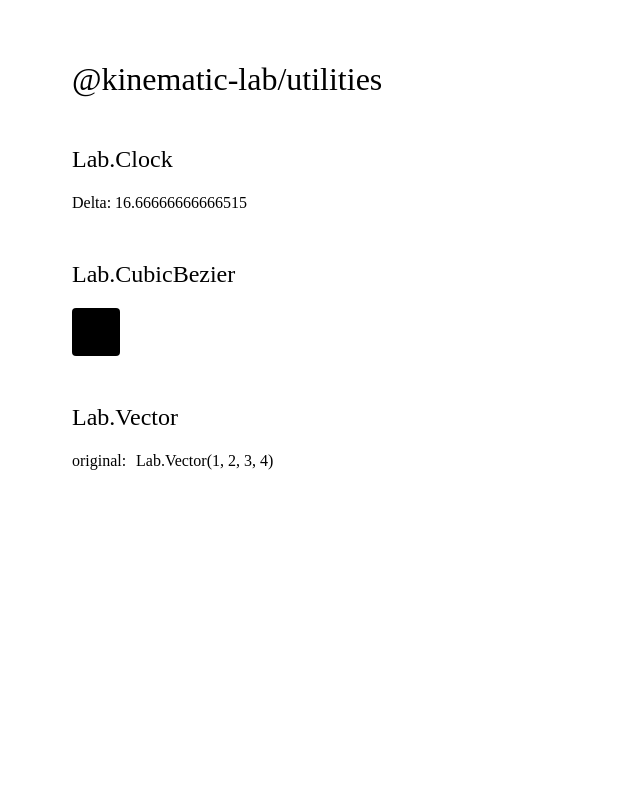
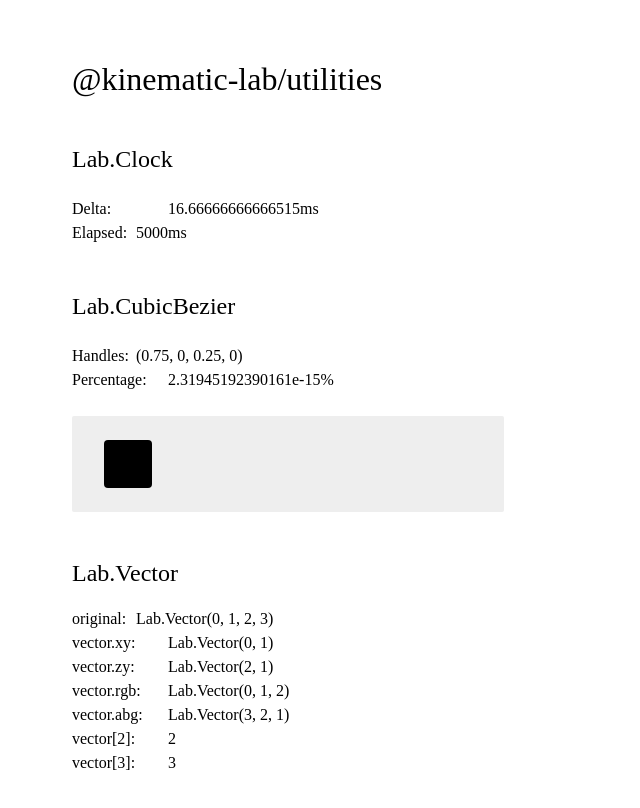
Before and after one commit to kinematic-lab/kinematic-lab, a Nuxt app in the folder apps/dev/: page /utilities in a window 1280 px wide. Shown: the top 808 px of the page, without its empty margins (0-640 px from the left). Built offline with nearby package versions, Linux system fonts and the light colour scheme.

Commit message:
chore(`apps/dev`): added various test data

```diff
--- a/apps/dev/pages/utilities/index.vue
+++ b/apps/dev/pages/utilities/index.vue
@@ -4,21 +4,36 @@
 
 		<div id="lab-clock">
 			<h2>Lab.Clock</h2>
-			<pre v-text="`Delta: ${delta}`"></pre>
+			<div>
+				<pre v-text="`Delta: \t\t${delta}ms`"></pre>
+				<pre v-text="`Elapsed: \t${elapsed}ms`"></pre>
+			</div>
 		</div>
 
 		<div id="lab-cubic-bezier">
 			<h2>Lab.CubicBezier</h2>
-			<div :style="`--percentage: ${bezier(percentage)}`"></div>
+
+			<div>
+				<pre v-text="`Handles: \t(0.75, 0, 0.25, 0)`"></pre>
+				<pre
+					v-text="`Percentage: \t${bezier(percentage) * 100}%`"
+				></pre>
+			</div>
+
+			<div class="boxed">
+				<div :style="`--percentage: ${bezier(percentage)}`"></div>
+			</div>
 		</div>
 
 		<div id="lab-vector">
 			<h2>Lab.Vector</h2>
 			<pre v-text="`original: \t${vector}`"></pre>
-			<!-- <pre v-text="`vector.xy: \t(${vector.xy})`"></pre>
-			<pre v-text="`vector.zy: \t(${vector.zy})`"></pre>
-			<pre v-text="`vector.rgb: \t(${vector.rgb})`"></pre>
-			<pre v-text="`vector.abg: \t(${vector.abg})`"></pre> -->
+			<pre v-text="`vector.xy: \t${vector.xy}`"></pre>
+			<pre v-text="`vector.zy: \t${vector.zy}`"></pre>
+			<pre v-text="`vector.rgb: \t${vector.rgb}`"></pre>
+			<pre v-text="`vector.abg: \t${vector.abg}`"></pre>
+			<pre v-text="`vector[2]: \t${vector[2]}`"></pre>
+			<pre v-text="`vector[3]: \t${vector[3]}`"></pre>
 		</div>
 	</div>
 </template>
@@ -27,35 +42,59 @@
 import * as Lab from '@kinematic-lab/utilities';
 
 const clock = Lab.Clock();
-const bezier = Lab.CubicBezier(0.7, 0, 0.3, 1);
-const vector = Lab.Vector(1, 2, 3, 4);
+const bezier = Lab.CubicBezier(0.75, 0, 0.25, 1);
+const vector = Lab.Vector(0, 1, 2, 3);
 
 const delta = ref(0);
+const elapsed = ref(0);
 const percentage = ref(0);
 
 function update() {
 	window.requestAnimationFrame(update);
-	const elapsed = Math.round(clock.getElapsedTime());
+	delta.value = clock.getDelta();
+	elapsed.value = clock.getElapsedTime();
 
-	delta.value = clock.getDelta();
-	percentage.value = elapsed * 10 ** -3;
+	percentage.value = Math.round(elapsed.value) * 10 ** -3;
 	percentage.value = Math.abs((percentage.value % 2) - 1);
 }
 
-onMounted(() => update());
+onMounted(() => {
+	console.log(`${vector}`);
+	update();
+});
 </script>
 
 <style lang="postcss">
 .p-utilities > div:not(:first-child) {
 	margin-top: 48px;
+
+	& > div:not(:first-child) {
+		margin-top: 24px;
+	}
 }
 
-.p-utilities #lab-cubic-bezier > div {
-	width: 48px;
-	height: 48px;
-	border-radius: 4px;
-	background-color: #000;
-	transform: translate3d(calc(var(--percentage) * 256px), 0, 0)
-		rotate(calc(var(--percentage) * 90deg));
+.p-utilities pre {
+	line-height: 1.5;
+}
+
+.p-utilities #lab-cubic-bezier > .boxed {
+	margin-top: 24px;
+	padding: 24px 32px;
+	width: calc(320px + 48px);
+	border-radius: 2px;
+	background-color: #eee;
+
+	& > div {
+		width: 48px;
+		height: 48px;
+
+		--pm: max(min(calc(var(--percentage) * 1.2 - 0.1), 1), 0);
+		border-radius: calc(4px + var(--pm) * 22px);
+
+		background-color: #000;
+		transform: translate3d(calc(var(--percentage) * 320px), 0, 0)
+			rotate(calc(var(--percentage) * 90deg))
+			scale(calc(var(--percentage) * 0.1 + 1));
+	}
 }
 </style>
```
